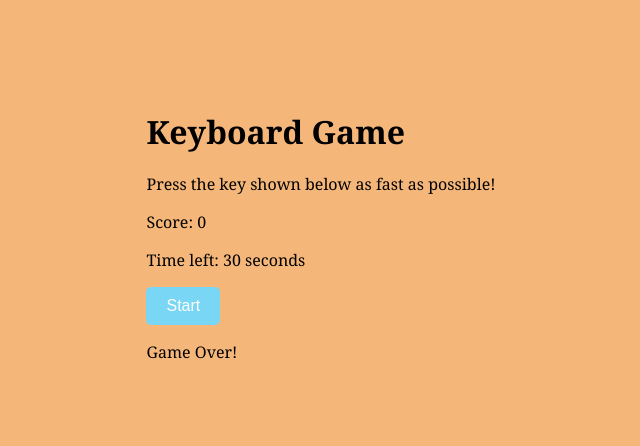
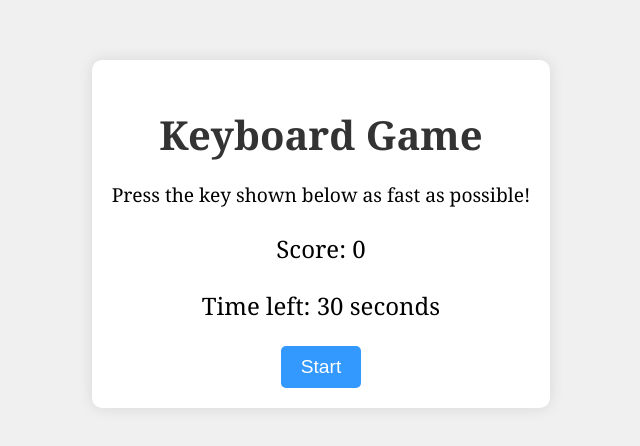
Before and after one commit to shawmn03/Keyboard-Game, a plain HTML site: page index.html in a window 1280 px wide. Shown: the part 166-612 px from the top of the page, without its empty margins (319-959 px from the left). Drawn offline with Linux system fonts and the light colour scheme; a web font is replaced by a local one.

Commit message:
Update styles.css

```diff
--- a/styles.css
+++ b/styles.css
@@ -1,41 +1,60 @@
 body {
-  font-family: Georgia, serif;
+    font-family: 'Georgia', serif;
+    background-color: #f0f0f0;
     display: flex;
     justify-content: center;
     align-items: center;
     height: 100vh;
-  background-color: #f5b67a;
     margin: 0;
 }
 
-.container {
+.game-container {
     text-align: center;
-  background-color: #e08026;
-  padding: 30px;
+    background-color: #fff;
+    padding: 20px;
     border-radius: 10px;
-  box-shadow: 0 4px 8px rgba(0, 0, 0, 0.1);
+    box-shadow: 0 0 15px rgba(0, 0, 0, 0.1);
 }
 
-h1 {
-  font-size: 2em;
+.title {
+    font-size: 2.5em;
+    color: #333;
+    margin-bottom: 10px;
+}
+
+.instructions {
+    font-size: 1.2em;
     margin-bottom: 20px;
 }
 
-#timer, #current-key, #score {
-  margin: 10px 0;
+.key-display {
+    font-size: 3em;
+    margin-bottom: 20px;
+    color: #ff6600;
+}
+
+.scoreboard {
+    font-size: 1.5em;
+    margin-bottom: 20px;
 }
 
 button {
     padding: 10px 20px;
-  font-size: 1em;
-  background-color: #7ad6f5;
+    font-size: 1.2em;
+    background-color: #3399ff;
     color: white;
     border: none;
     border-radius: 5px;
     cursor: pointer;
 }
 
-button:disabled {
-  background-color: #547a87;
-  cursor: not-allowed;
+button:hover {
+    background-color: #1e7fcc;
 }
+
+.game-over {
+    font-size: 1.5em;
+    color: #ff3300;
+    display: none;
+    margin-top: 20px;
+}
```
Lines whose indentation alone changed are shown as unchanged.
